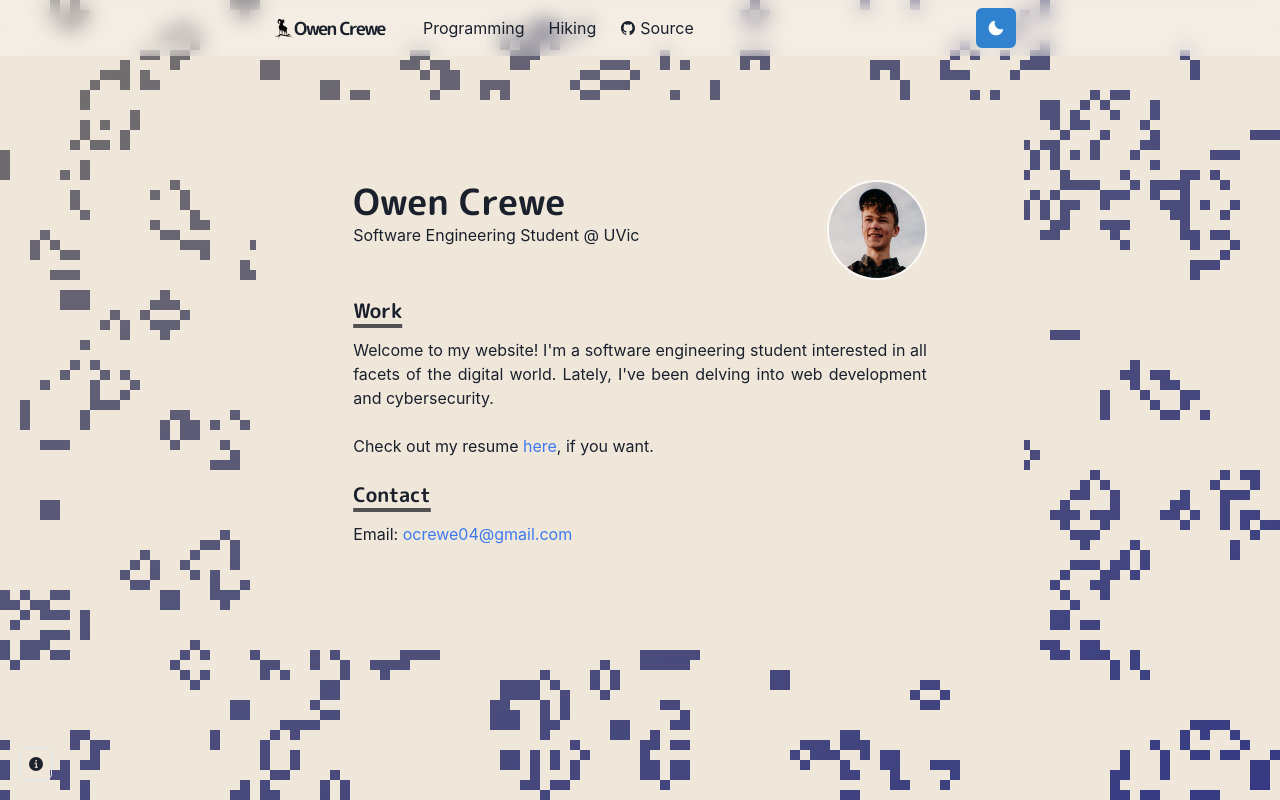
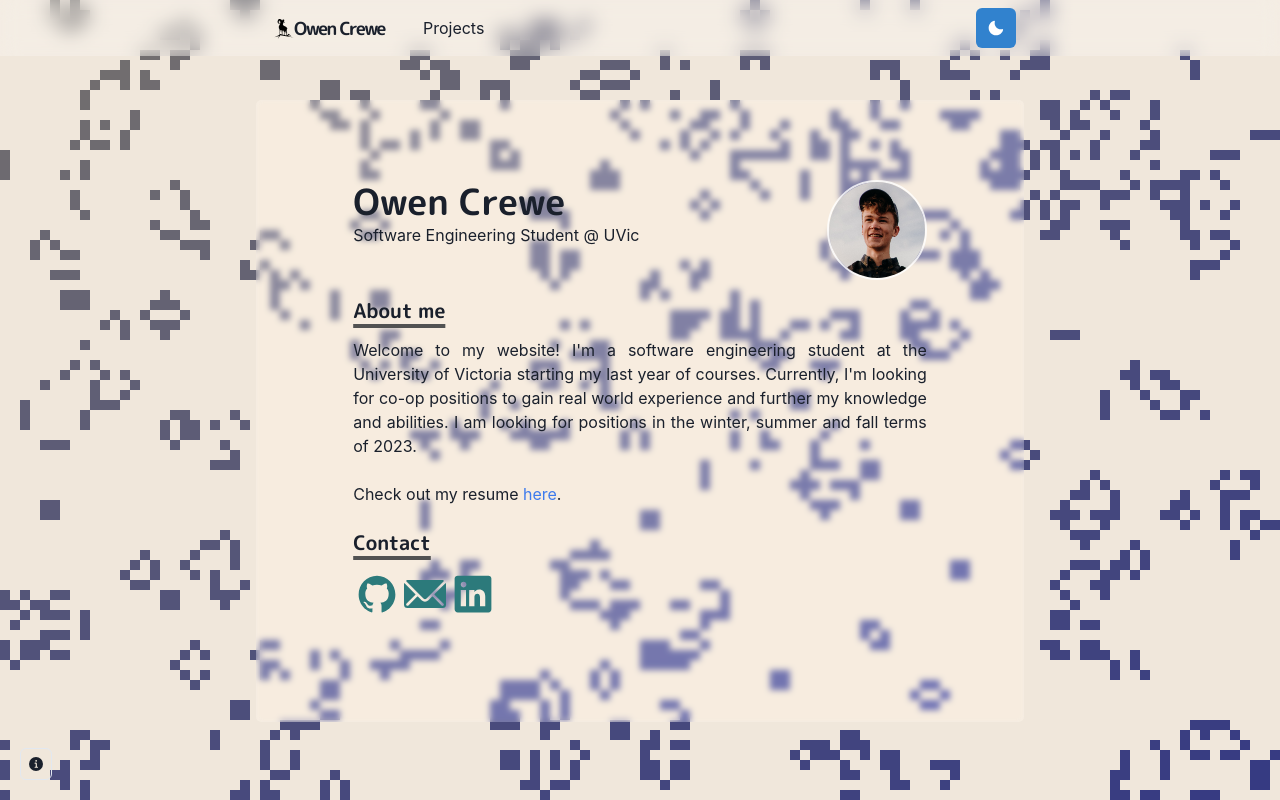
Before and after one commit to OwenBC/personal-website, a Next.js app: page / in a window 1280 px wide. Built offline with nearby package versions, Linux system fonts and the light colour scheme.

Commit message:
rewrote home page and added mouse control to background

```diff
--- a/components/conway-canvas.js
+++ b/components/conway-canvas.js
@@ -125,6 +125,17 @@ class GameOfLife {
     )
   }
 
+  setTile(mx, my) {
+    if (this.gameObjects) {
+      try{
+        this.gameObjects[this._gridToIndex((~~(mx/Cell.width))%this.col, (~~(my/Cell.height))%this.row)].alive = true
+        this.gameObjects[this._gridToIndex((~~(mx/Cell.width))%this.col, (~~(my/Cell.height))%this.row)].next = true
+      }catch {
+        console.log("x "+(~~(mx/Cell.width))%this.col +" y "+ (~~(my/Cell.height))%this.row)
+      }
+    }
+  }
+
   draw(color1, color2) {
     this._checkSurrounding()
 
@@ -175,7 +186,10 @@ const ConwayCanvas = ({ color1, color2, reset, setReset, ...props }) => {
       setGame(new GameOfLife(canvasRef.current.getContext('2d'), r, c))
     }, 500)
 
+    const drawTiles = (event) => {if (game) {game.setTile(event.x, event.y)}}
+
     window.addEventListener('resize', debouncedHandleResize)
+    window.addEventListener('mousemove', drawTiles)
 
     return _ => {
       window.removeEventListener('resize', debouncedHandleResize)
--- a/components/layouts/main.js
+++ b/components/layouts/main.js
@@ -43,6 +43,9 @@ const Main = ({ children, router }) => {
         borderRadius={5}
         position="relative"
         top="100px"
+        style={{ backdropFilter: 'saturate(150%) blur(3px)' }}
+        bg={useColorModeValue('#ffffff40', '#20202380')}
+        // background="red"
       >
         {children}
       </Container>
--- a/components/navbar.js
+++ b/components/navbar.js
@@ -73,24 +73,12 @@ const Navbar = props => {
           flexGrow={1}
           mt={{ base: 4, md: 0 }}
         >
-          <LinkItem href="/programming" path={path}>
-            Programming
+          <LinkItem href="/projects" path={path}>
+            Projects
           </LinkItem>
-          <LinkItem href="/hiking" path={path}>
+          {/* <LinkItem href="/hiking" path={path}>
             Hiking
-          </LinkItem>
-          <LinkItem
-            _target="_blank"
-            href="https://github.com/OwenBC/personal-website"
-            path={path}
-            display="inline-flex"
-            alignItems="center"
-            style={{ gap: 4 }}
-            pl={2}
-          >
-            <IoLogoGithub />
-            Source
-          </LinkItem>
+          </LinkItem> */}
         </Stack>
 
         <Box flex={1} align="right">
@@ -107,18 +95,12 @@ const Navbar = props => {
                 <NextLink href="/" passHref>
                   <MenuItem as={Link}>About</MenuItem>
                 </NextLink>
-                <NextLink href="/programming" passHref>
-                  <MenuItem as={Link}>Programming</MenuItem>
+                <NextLink href="/projects" passHref>
+                  <MenuItem as={Link}>Projects</MenuItem>
                 </NextLink>
-                <NextLink href="/hiking" passHref>
+                {/* <NextLink href="/hiking" passHref>
                   <MenuItem as={Link}>Hiking</MenuItem>
-                </NextLink>
-                <MenuItem
-                  as={Link}
-                  href="https://github.com/OwenBC/personal-website"
-                >
-                  View Source
-                </MenuItem>
+                </NextLink> */}
               </MenuList>
             </Menu>
           </Box>
--- a/pages/index.js
+++ b/pages/index.js
@@ -1,8 +1,10 @@
 import NextLink from 'next/link'
-import { Container, Box, Heading, Image, Link } from '@chakra-ui/react'
+import { Container, Box, Heading, Image, Link, IconButton, Flex, Spacer } from '@chakra-ui/react'
 import Layout from '../components/layouts/article'
 import Section from '../components/section'
 import Paragraph from '../components/paragraph'
+import { IoLogoGithub, IoLogoLinkedin } from 'react-icons/io5'
+import { EmailIcon } from '@chakra-ui/icons'
 
 const Page = () => {
   return (
@@ -36,12 +38,14 @@ const Page = () => {
 
         <Section delay={0.1}>
           <Heading as="h3" variant="section-title">
-            Work
+            About me
           </Heading>
           <Paragraph>
-            Welcome to my website! I&#39;m a software engineering student
-            interested in all facets of the digital world. Lately, I&#39;ve been
-            delving into web development and cybersecurity.
+            Welcome to my website! I&#39;m a software engineering student at
+            the University of Victoria starting my last year of courses.
+            Currently, I&#39;m looking for co-op positions to gain real world
+            experience and further my knowledge and abilities. I am looking
+            for positions in the winter, summer and fall terms of 2023.
             <br />
             <br />
             Check out my resume {''}
@@ -50,7 +54,7 @@ const Page = () => {
                 here
               </Link>
             </NextLink>
-            , if you want.
+            .
           </Paragraph>
         </Section>
         {/* <Section delay={0.2}>
@@ -65,18 +69,49 @@ const Page = () => {
             ...
           </Paragraph>
         </Section> */}
-        <Section delay={0.2}>
+        <Section delay={0.3}>
           <Heading as="h3" variant="section-title">
             Contact
           </Heading>
-          <Paragraph>
-            Email: {''}
-            <NextLink href="mailto:ocrewe04@gmail.com" passHref>
-              <Link target="_blank" rel="noopener noreferrer">
-                ocrewe04@gmail.com
-              </Link>
-            </NextLink>
-          </Paragraph>
+          <Box
+            display={{ md: 'flex' }}
+            // background="red"
+          >
+            <Flex>
+              <NextLink href="https://github.com/OwenBC" passHref>
+                <Link target="_blank" rel="noopener noreferrer">
+                  <IconButton
+                    variant="ghost"
+                    colorScheme="teal"
+                    size="lg"
+                    icon={<IoLogoGithub size={42}/>}
+                  />
+                </Link>
+              </NextLink>
+              <Spacer />
+              <NextLink href="mailto:ocrewe04@gmail.com" passHref>
+                <Link target="_blank" rel="noopener noreferrer">
+                  <IconButton
+                    variant="ghost"
+                    colorScheme="teal"
+                    size="lg"
+                    icon={<EmailIcon boxSize={42} />}
+                  />
+                </Link>
+              </NextLink>
+              <Spacer />
+              <NextLink href="https://linkedin.com/in/ocrewe/" passHref>
+                <Link target="_blank" rel="noopener noreferrer">
+                  <IconButton
+                    variant="ghost"
+                    colorScheme="teal"
+                    size="lg"
+                    icon={<IoLogoLinkedin size={42} />}
+                  />
+                </Link>
+              </NextLink>
+            </Flex>
+          </Box>
         </Section>
       </Container>
     </Layout>
```
Also changed, not shown: pages/projects.js (renamed from pages/programming.js, +5 -5 lines), public/images/space.png (deleted), 1 other file (tests, documents, lock files or other folders).
